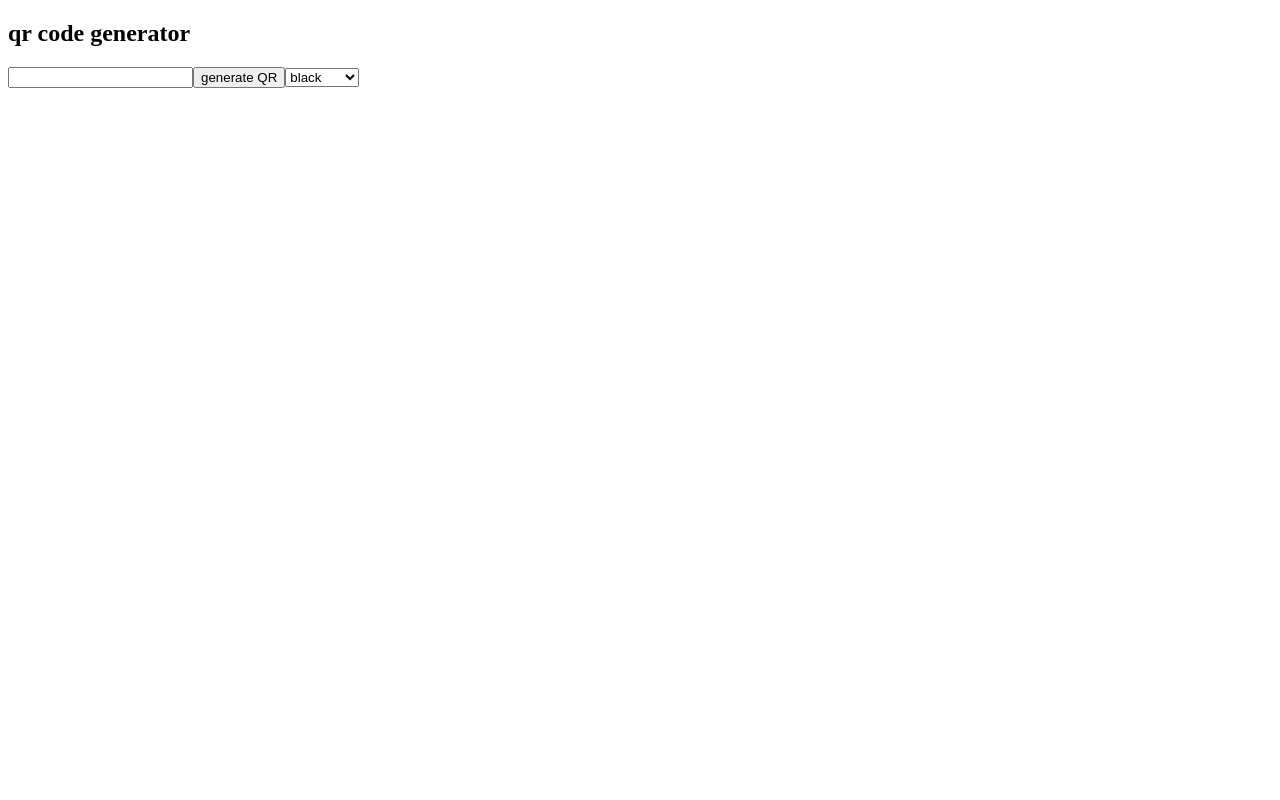
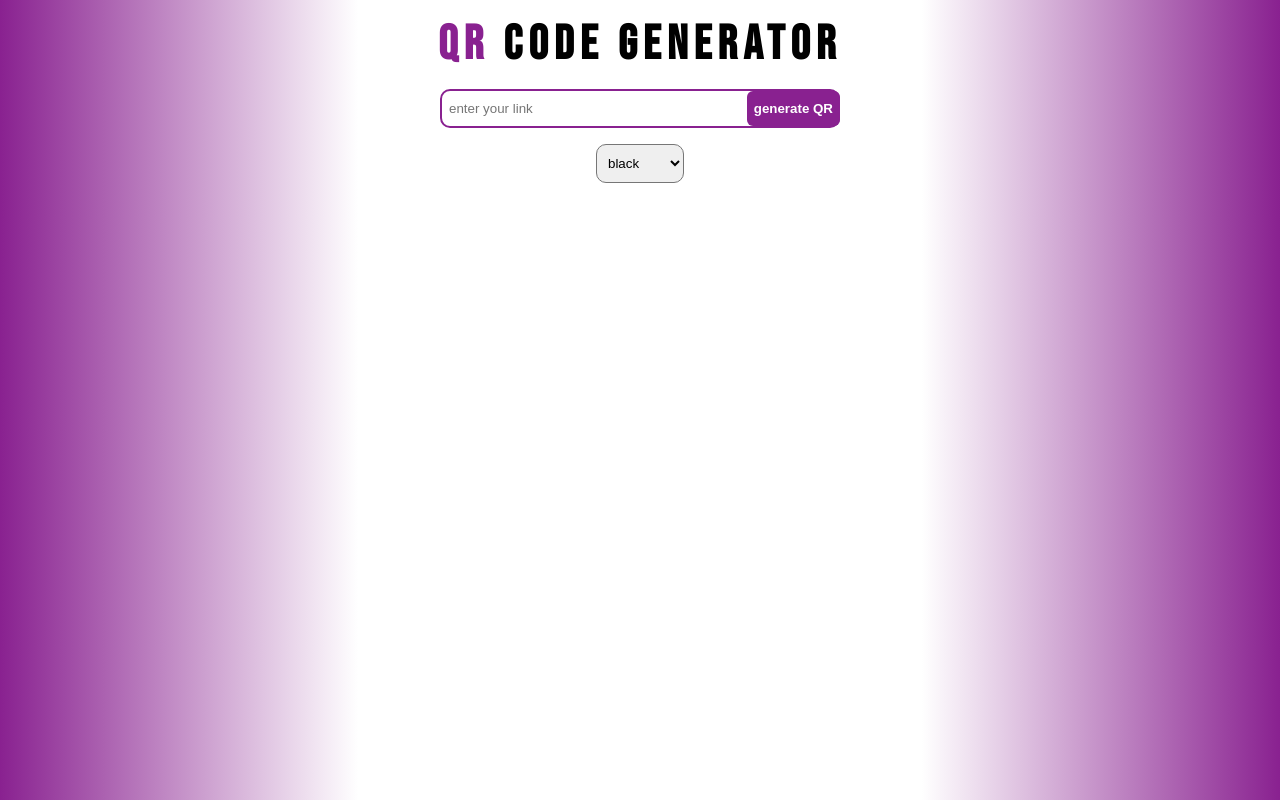
Before and after one commit to root404-ir/qrcode-generator-react, a React (Vite) app: page / in a window 1280 px wide. Built offline with nearby package versions, Linux system fonts and the light colour scheme.

Commit message:
create style

```diff
--- a/src/components/Qrcode/Qrcode.css
+++ b/src/components/Qrcode/Qrcode.css
@@ -0,0 +1,86 @@
+@import url('https://fonts.googleapis.com/css2?family=Bebas+Neue&display=swap');
+
+* {
+    margin: 0;
+    padding: 0;
+    box-sizing: border-box;
+}
+
+body {
+    font-family: "Bebas Neue", serif;
+    font-weight: 300;
+    background: linear-gradient(90deg, rgba(137, 33, 144, 1) 0%, rgba(255, 255, 255, 1) 28%, rgba(255, 255, 255, 1) 72%, rgba(137, 33, 144, 1) 100%);
+}
+
+.qrcode-wrapper {
+    display: flex;
+    justify-content: center;
+    flex-direction: column;
+    align-items: center;
+    margin-top: 1rem;
+}
+
+.title {
+    letter-spacing: 0.4rem;
+    font-size: 3rem;
+}
+
+.qr-title {
+    color: #892190;
+}
+
+.options {
+    position: relative;
+}
+
+.text-box {
+    width: 400px;
+    padding: 10px 7px;
+    border-radius: 10px;
+    border: 2px solid #892190;
+    transition: all 0.5s ease;
+    margin-top: 1rem;
+}
+
+.text-box:focus {
+    outline: 0;
+    width: 600px;
+}
+
+.generate {
+    position: absolute;
+    right: 0;
+    top: 1.1rem;
+    border: 0;
+    padding: 10px 7px;
+    border-radius: 6px;
+    background-color: #892190;
+    color: #fff;
+    font-weight: bold;
+    cursor: pointer;
+    transition: all 0.3s;
+}
+
+.generate:hover {
+    background-color: #cd63d4;
+}
+
+.select-color {
+    border-radius: 10px;
+    padding: 10px 7px;
+    margin-top: 1rem;
+}
+
+.qrcode {
+    margin-top: 2rem;
+}
+
+.downlaod-qr {
+    margin-top: 2rem;
+    background-color: #892190;
+    border-radius: 10px;
+    color: #fff;
+    border: 0;
+    padding: 10px 7px;
+    cursor: pointer;
+}
--- a/src/components/Qrcode/Qrcode.jsx
+++ b/src/components/Qrcode/Qrcode.jsx
@@ -1,5 +1,6 @@
 import { useState } from "react"
 import { QRCodeSVG } from 'qrcode.react';
+import './Qrcode.css'
 const Qrcode = () => {
     const [link, setLink] = useState('')
     const [qrValue, setQrValue] = useState('')
@@ -21,11 +22,13 @@ const Qrcode = () => {
         }
     }
     return (
-        <div>
-            <h2>qr code generator</h2>
-            <input type="text" value={link} onChange={(e) => setLink(e.target.value)} />
-            <button onClick={handleGenerate}>generate QR</button>
-            <select onChange={(e) => setColor(e.target.value)}>
+        <div className="qrcode-wrapper">
+            <h2 className="title"><span className="qr-title">QR</span> Code Generator</h2>
+            <div className="options">
+                <input type="text" className="text-box" placeholder="enter your link" value={link} onChange={(e) => setLink(e.target.value)} />
+                <button className="generate" onClick={handleGenerate}>generate QR</button>
+            </div>
+            <select className="select-color" onChange={(e) => setColor(e.target.value)}>
                 <option value="black">black</option>
                 <option value="blue">blue</option>
                 <option value="red">red</option>
@@ -33,7 +36,9 @@ const Qrcode = () => {
                 <option value="gold">gold</option>
                 <option value="green">green</option>
             </select>
-            {qrValue && <QRCodeSVG value={link} size={200} fgColor={color} />}
+            <div className="qrcode">
+                {qrValue && <QRCodeSVG value={link} size={200} fgColor={color} />}
+            </div>
         </div>
     )
 }
```
